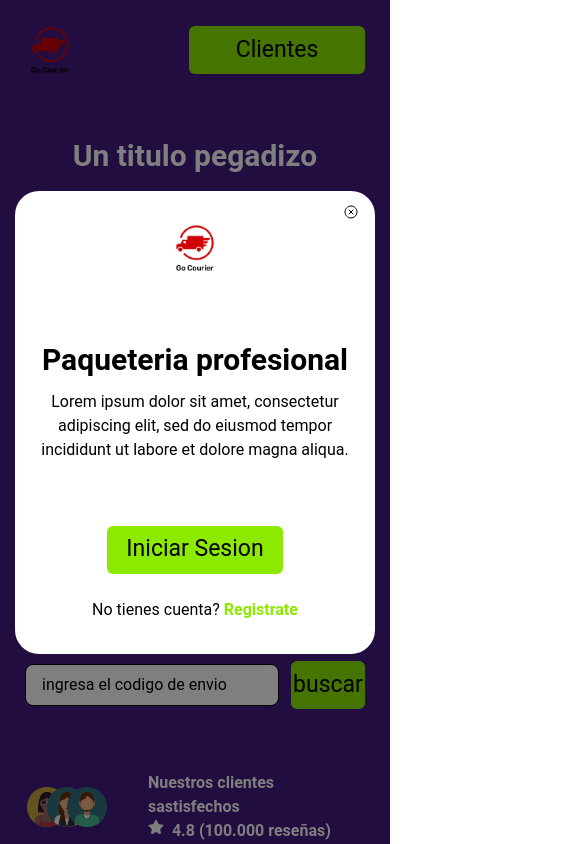
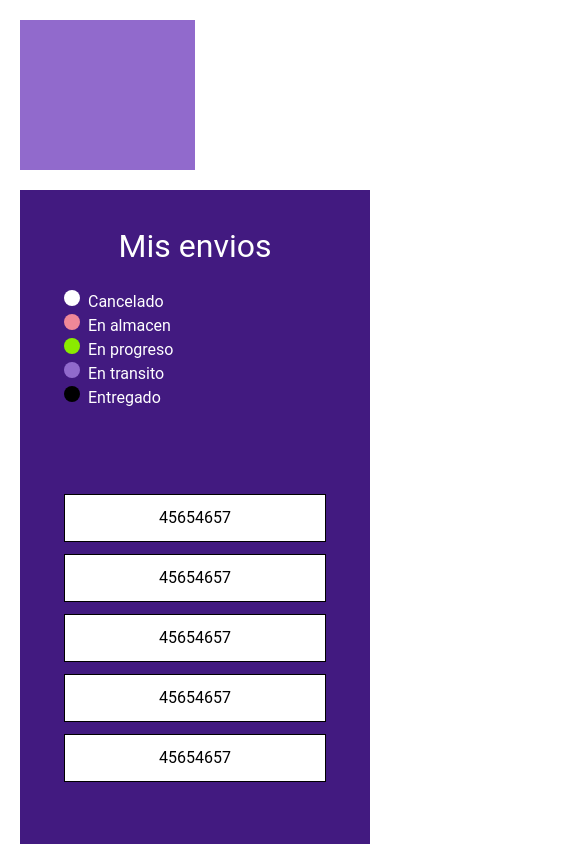
Before and after one commit to No-Country/C16-03-m-node-react-, a React (Vite) app in the folder Client/C16-03-m-node-react-/: page / in a window 390 px wide. Shown: the top 844 px of the page, 585 px wide, since content can reach past the window. Built offline with nearby package versions, Linux system fonts and the light colour scheme.

Commit message:
feat: DashboardClient container
dashboardClient responsive container component

```diff
--- a/Client/C16-03-m-node-react-/src/App.jsx
+++ b/Client/C16-03-m-node-react-/src/App.jsx
@@ -1,11 +1,12 @@
 import "./App.css";
 import Login from "./components/login/Login";
+import DashboardClient from "./views/DashboardClient";
 import Landing from "./views/Landing";
 
 function MainContainer() {
   return (
     <>
-      <Landing />
+      <DashboardClient />
     </>
   );
 }
--- a/Client/C16-03-m-node-react-/src/components/myShipments/MyShipments.jsx
+++ b/Client/C16-03-m-node-react-/src/components/myShipments/MyShipments.jsx
@@ -4,7 +4,7 @@ import Button from "../button/button";
 
 function MyShipments() {
   return (
-    <div className="flex flex-col py-8 px-11 w-full sm:max-w-[361px] h-screen gap-5 border bg-purple text-white">
+    <div className="flex flex-col py-8 px-11 w-full sm:min-w-[361px] h-screen gap-5 bg-purple text-white">
       <h1 className="flex justify-center text-[32px]">Mis envios</h1>
       <div className="flex flex-col items-start mb-16">
         <div className="flex gap-2">
--- a/Client/C16-03-m-node-react-/src/components/statusBar/StatusBar.jsx
+++ b/Client/C16-03-m-node-react-/src/components/statusBar/StatusBar.jsx
@@ -1,37 +1,39 @@
+import React, { useState, useEffect } from "react";
+import { ProgressBar, Step } from "react-step-progress-bar";
+import "react-step-progress-bar/styles.css";
 
-import React, { useState, useEffect } from 'react';
-import { ProgressBar, Step } from 'react-step-progress-bar';
-import 'react-step-progress-bar/styles.css';
-
-const OrderStatus = ({ initialStatus }) => {
+const StatusBar = ({ initialStatus }) => {
   const [orderStatus, setOrderStatus] = useState(initialStatus);
 
   useEffect(() => {
-
     const timeoutId = setTimeout(() => {
-
-      const possibleStatus = ['En Almacén', 'En Progreso', 'En Tránsito', 'Entregado', 'Cancelado'];
-      const randomStatus = possibleStatus[Math.floor(Math.random() * possibleStatus.length)];
+      const possibleStatus = [
+        "En Almacén",
+        "En Progreso",
+        "En Tránsito",
+        "Entregado",
+        "Cancelado",
+      ];
+      const randomStatus =
+        possibleStatus[Math.floor(Math.random() * possibleStatus.length)];
 
       setOrderStatus(randomStatus);
     }, 1000);
 
-
     return () => clearTimeout(timeoutId);
   }, []);
 
-
   const getProgress = () => {
     switch (orderStatus) {
-      case 'En Almacén':
+      case "En Almacén":
         return 0;
-      case 'En Progreso':
+      case "En Progreso":
         return 34;
-      case 'En Tránsito':
+      case "En Tránsito":
         return 67;
-      case 'Entregado':
+      case "Entregado":
         return 100;
-      case 'Cancelado':
+      case "Cancelado":
         return 0;
       default:
         return 0;
@@ -40,18 +42,25 @@ const OrderStatus = ({ initialStatus }) => {
 
   return (
     <div className="p-4 md:w-2/3 lg:w-1/2 xl:w-1/3 mx-auto min-w-[360px]">
-
       <div className="w-full relative">
-        <ProgressBar percent={getProgress()} filledBackground="#916ACC" height={10}>
+        <ProgressBar
+          percent={getProgress()}
+          filledBackground="#916ACC"
+          height={10}
+        >
           <Step>
             {({ accomplished }) => (
-              <div className={`step ${accomplished ? 'accomplished' : ''} flex items-center justify-center absolute -left-2`}>
+              <div
+                className={`step ${
+                  accomplished ? "accomplished" : ""
+                } flex items-center justify-center absolute -left-2`}
+              >
                 <div
                   style={{
-                    width: '20px',
-                    height: '20px',
-                    borderRadius: '50%',
-                    background: accomplished ? '#FFFF00' : '#ddd',
+                    width: "20px",
+                    height: "20px",
+                    borderRadius: "50%",
+                    background: accomplished ? "#FFFF00" : "#ddd",
                   }}
                 ></div>
               </div>
@@ -59,13 +68,17 @@ const OrderStatus = ({ initialStatus }) => {
           </Step>
           <Step>
             {({ accomplished }) => (
-              <div className={`step ${accomplished ? 'accomplished' : ''} flex items-center justify-center absolute left-1/3 -translate-x-1/2`}>
+              <div
+                className={`step ${
+                  accomplished ? "accomplished" : ""
+                } flex items-center justify-center absolute left-1/3 -translate-x-1/2`}
+              >
                 <div
                   style={{
-                    width: '20px',
-                    height: '20px',
-                    borderRadius: '50%',
-                    background: accomplished ? '#0000FF' : '#ddd',
+                    width: "20px",
+                    height: "20px",
+                    borderRadius: "50%",
+                    background: accomplished ? "#0000FF" : "#ddd",
                   }}
                 ></div>
               </div>
@@ -73,13 +86,17 @@ const OrderStatus = ({ initialStatus }) => {
           </Step>
           <Step>
             {({ accomplished }) => (
-              <div className={`step ${accomplished ? 'accomplished' : ''} flex items-center justify-center absolute left-2/3 -translate-x-1/2`}>
+              <div
+                className={`step ${
+                  accomplished ? "accomplished" : ""
+                } flex items-center justify-center absolute left-2/3 -translate-x-1/2`}
+              >
                 <div
                   style={{
-                    width: '20px',
-                    height: '20px',
-                    borderRadius: '50%',
-                    background: accomplished ? '#4caf50' : '#ddd',
+                    width: "20px",
+                    height: "20px",
+                    borderRadius: "50%",
+                    background: accomplished ? "#4caf50" : "#ddd",
                   }}
                 ></div>
               </div>
@@ -87,14 +104,18 @@ const OrderStatus = ({ initialStatus }) => {
           </Step>
           <Step>
             {({ accomplished }) => (
-              <div className={`step ${accomplished ? 'accomplished' : ''} flex items-center justify-center absolute right-2 -translate-x-full`}>
+              <div
+                className={`step ${
+                  accomplished ? "accomplished" : ""
+                } flex items-center justify-center absolute right-2 -translate-x-full`}
+              >
                 <div
                   style={{
                     margin: "-10px",
-                    width: '20px',
-                    height: '20px',
-                    borderRadius: '50%',
-                    background: accomplished ? '#21da21' : '#ddd',
+                    width: "20px",
+                    height: "20px",
+                    borderRadius: "50%",
+                    background: accomplished ? "#21da21" : "#ddd",
                   }}
                 ></div>
               </div>
@@ -102,14 +123,22 @@ const OrderStatus = ({ initialStatus }) => {
           </Step>
         </ProgressBar>
         <div className="flex justify-between mt-2">
-          <span className="text-xs md:text-sm lg:text-base xl:text-lg text-center">En Almacén</span>
-          <span className="text-xs md:text-sm lg:text-base xl:text-lg text-center">En Progreso</span>
-          <span className="text-xs md:text-sm lg:text-base xl:text-lg text-center">En Tránsito</span>
-          <span className="text-xs md:text-sm lg:text-base xl:text-lg text-center">Entregado</span>
+          <span className="text-xs md:text-sm lg:text-base xl:text-lg text-center">
+            En Almacén
+          </span>
+          <span className="text-xs md:text-sm lg:text-base xl:text-lg text-center">
+            En Progreso
+          </span>
+          <span className="text-xs md:text-sm lg:text-base xl:text-lg text-center">
+            En Tránsito
+          </span>
+          <span className="text-xs md:text-sm lg:text-base xl:text-lg text-center">
+            Entregado
+          </span>
         </div>
       </div>
     </div>
   );
 };
 
-export default OrderStatus;
+export default StatusBar;
--- /dev/null
+++ b/Client/C16-03-m-node-react-/src/views/DashboardClient.jsx
@@ -0,0 +1,27 @@
+import React from "react";
+import MyShipments from "../components/myShipments/MyShipments";
+import StatusBar from "../components/statusBar/StatusBar";
+import Table from "../components/tableDetails/Table";
+
+function DashboardClient() {
+  return (
+    <div className="flex flex-col p-5 gap-5">
+      <div className="flex justify-between">
+        {/* navBar y botones */}
+        <div className="bg-Amethyst w-1/2 max-w-[270px] h-[150px] "></div>
+      </div>
+
+      <div className="flex flex-col sm:flex-row gap-5">
+        <div>
+          <MyShipments />
+        </div>
+        <div className="flex ms:flex-col gap-5">
+          <StatusBar />
+          <Table />
+        </div>
+      </div>
+    </div>
+  );
+}
+
+export default DashboardClient;
--- a/Client/C16-03-m-node-react-/src/views/Landing.jsx
+++ b/Client/C16-03-m-node-react-/src/views/Landing.jsx
@@ -8,7 +8,7 @@ import InitSesion from "../components/InitSesion/InitSesion";
 import React, { useState } from "react";
 
 function Landing() {
-  const [active, setActive] = useState(true);
+  const [active, setActive] = useState(false);
 
   const handleActive = () => {
     setActive(!active);
```
